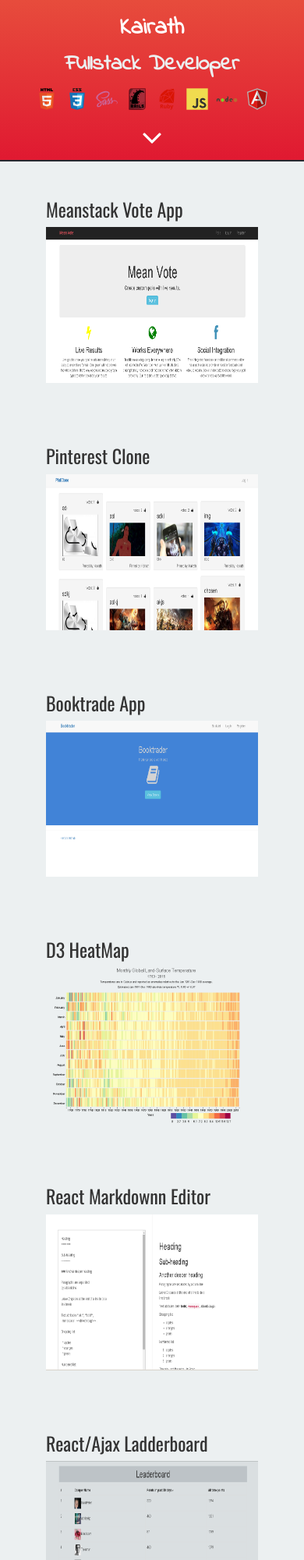
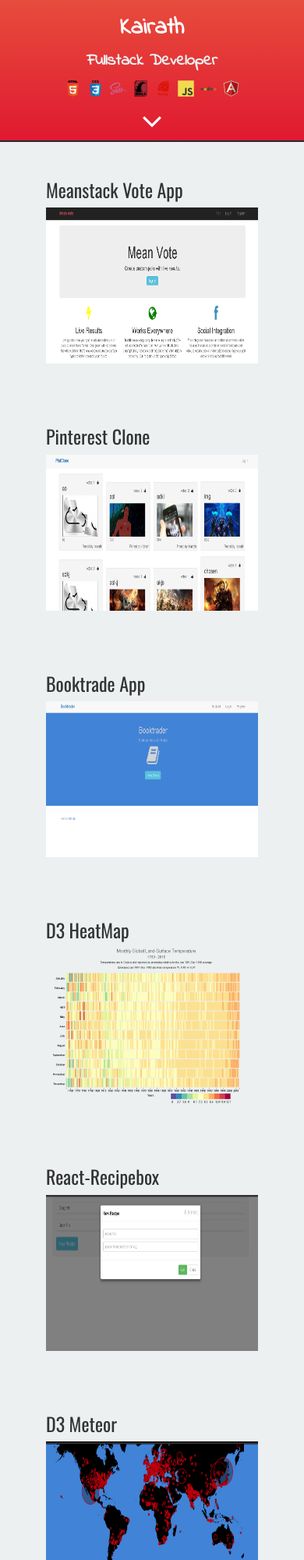
Before and after one commit to theeko/theeko.github.io, a plain HTML site: page index.html in a window 390 px wide. Shown: the top 2000 px of the page at 78% size. Drawn offline with nearby package versions, Linux system fonts and the light colour scheme.

Commit message:
new projects added

```diff
--- a/css/custom.css
+++ b/css/custom.css
@@ -22,13 +22,13 @@ footer ul {margin-top: 8px;}
 .footer { width: 100%; clear: both; text-align: center; border-top: 2px solid #282830;
           background: #ECECEC; overflow: hidden;
 }
-.fa-angle-down { font-size: 1.5em; color: white;  }
+.fa-angle-down { font-size: 2em; color: white;  }
 
 .brand { margin-top: 200px; }
 .brand .brandtex a{ color: white; }
 .header { height: 630px;
           width: 100%; text-align: center; overflow: hidden;
-          color: #ecf0f1; font-family: 'Indie Flower', cursive; font-size: 2em;
+          color: #ecf0f1; font-family: 'Indie Flower', cursive; font-size: 1.5em;
           border-bottom: 2px solid #282830;
           background: -webkit-linear-gradient(90deg, #E01931,#e74c3c); /* For Safari 5.1 to 6.0 */
           background: -o-linear-gradient(90deg, #e74c3c, #E01931); /* For Opera 11.1 to 12.0 */
@@ -47,11 +47,12 @@ a:active { color: #FCB941; text-decoration: none; text-decoration: none;}
 .portfolio { width: 80%;  margin: 2% auto; }
 .showcase { position: relative; padding: 20px; text-align: center;}
 svg { width: 2em; height: 2em; }
-.showcase img { box-sizing: border-box; width: 100%; height: 200px; overflow: hidden;}
+.showcase img { box-sizing: border-box; width: 100%; height: 180px; overflow: hidden;}
 
 @media screen and (max-width: 900px) {
   .brand { margin-top: 5%; }
   .header { height: 20%; }
+  .showcaseitem h3 { text-size: 1em }
   .showcase {
         width: 50%;
     }
@@ -65,6 +66,7 @@ svg { width: 2em; height: 2em; }
 @media screen and (max-width: 800px) {
   .brand { margin-top: 5%; }
   .header { height: 20%; }
+  .showcaseitem h3 { text-size: 1em }
   .showcase {
         width: 100%;
     }
--- a/index.html
+++ b/index.html
@@ -50,7 +50,7 @@
     <!--</section>-->
     <!--</section>-->
     <div class="portfolio" id="portfolio" ng-repeat="showcase in showcases">
-      <div class="col-md-3 showcaseitem">
+      <div class="col-md-3 col-sm-4 showcaseitem">
         <h3>{{ showcase.name }}</h3>
         <a ng-href="{{ showcase.link }}" target="_blank" class="">
         <img ng-src="{{ showcase.path }}" alt="{{showcase.descrtiption }}"/>
--- a/js/portfolioctrl.js
+++ b/js/portfolioctrl.js
@@ -17,6 +17,14 @@ $scope.showcases = [
     { path: "img/d3project3.PNG", name: "D3 HeatMap",
     descrtiption: "asd asd asd asd",
     link: "http://thekairath.github.io/FrontEndProjectz/d3project3/"
+    },
+    { path: "img/recipebox.PNG", name: "React-Recipebox",
+    descrtiption: "asd asd asd asd",
+    link: "http://codepen.io/kairath/full/KVvebq/"
+    },
+    { path: "img/d3meteor.PNG", name: "D3 Meteor",
+    descrtiption: "asd asd asd asd",
+    link: "http://codepen.io/kairath/full/bEKwvV/"
     },
     { path: "img/react-markdown.PNG", name: "React Markdownn Editor",
     descrtiption: "asd asd asd asd",
```
Also changed, not shown: img/d3meteor.PNG (added), img/recipebox.PNG (added).
